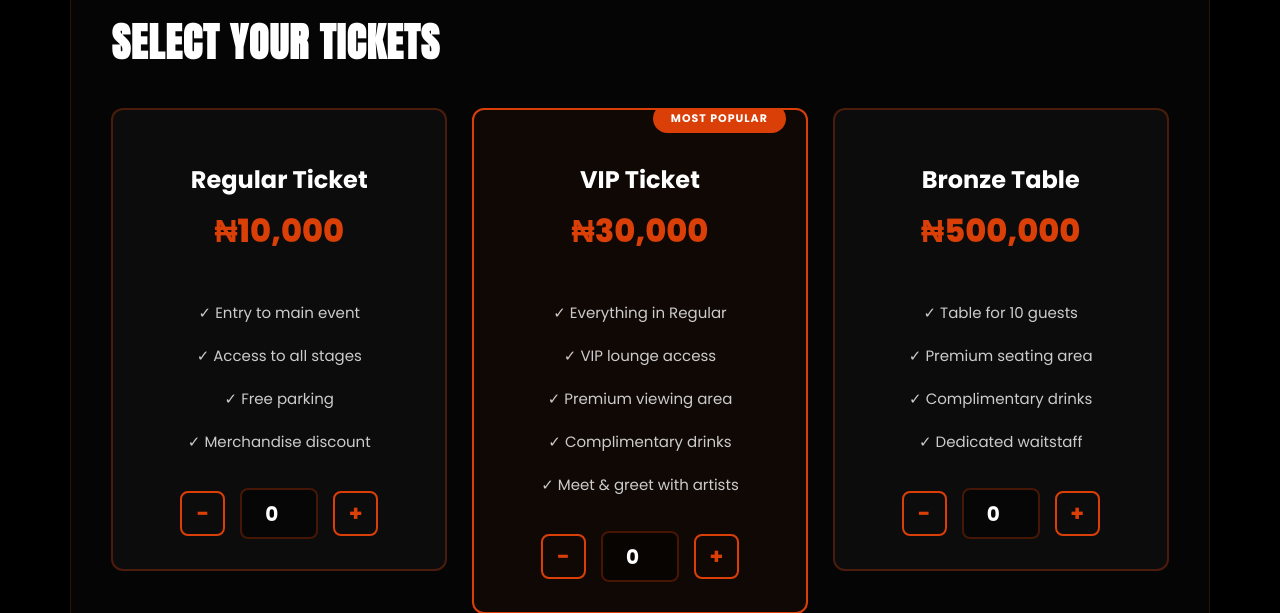
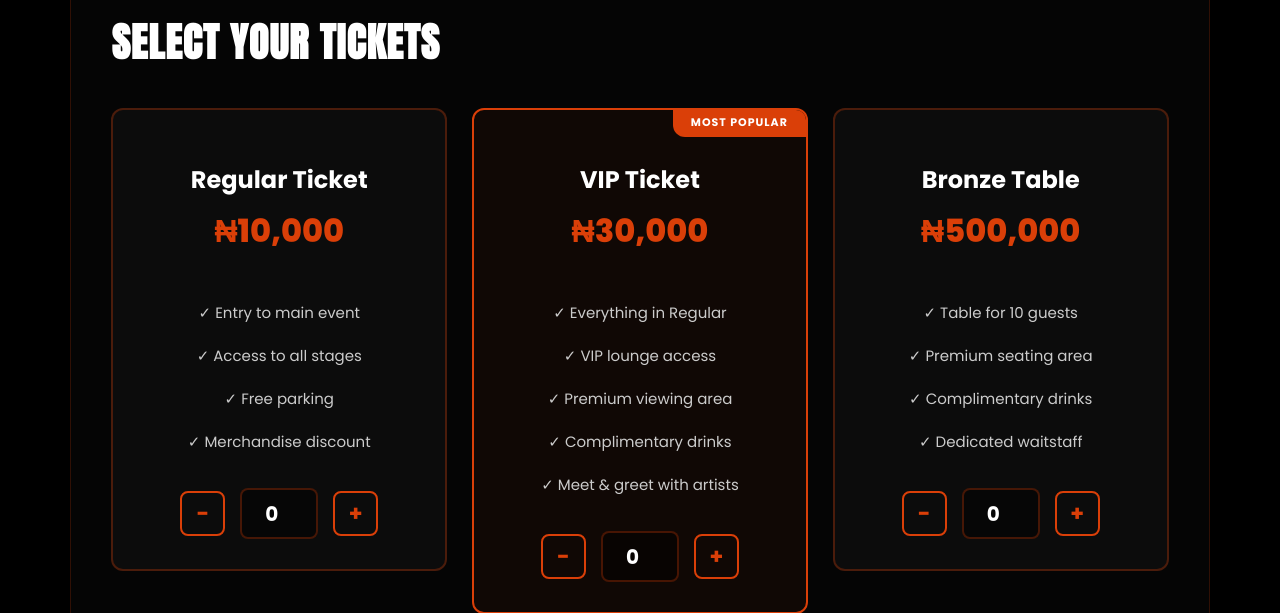
Before and after one commit to Stargirlight/Hive-party, a PHP site: page /checkout.html in a window 1280 px wide. Shown: the part 608-1221 px from the top of the page. Run offline with PHP 8.4, Linux system fonts and the light colour scheme.

Commit message:
Update checkout.css

```diff
--- a/checkout.css
+++ b/checkout.css
@@ -163,12 +163,13 @@
 
 .popular-badge {
     position: absolute;
-    top: -6px;
-    right: 20px;
+    top: -2px;
+    right: 0;
     background: #da3f08;
     color: #fff;
     padding: 6px 18px;
-    border-radius: 20px;
+    border-top-right-radius: 12px;
+    border-bottom-left-radius: 12px;
     font-size: 11px;
     font-weight: 700;
     font-family: 'Poppins', sans-serif;
```
